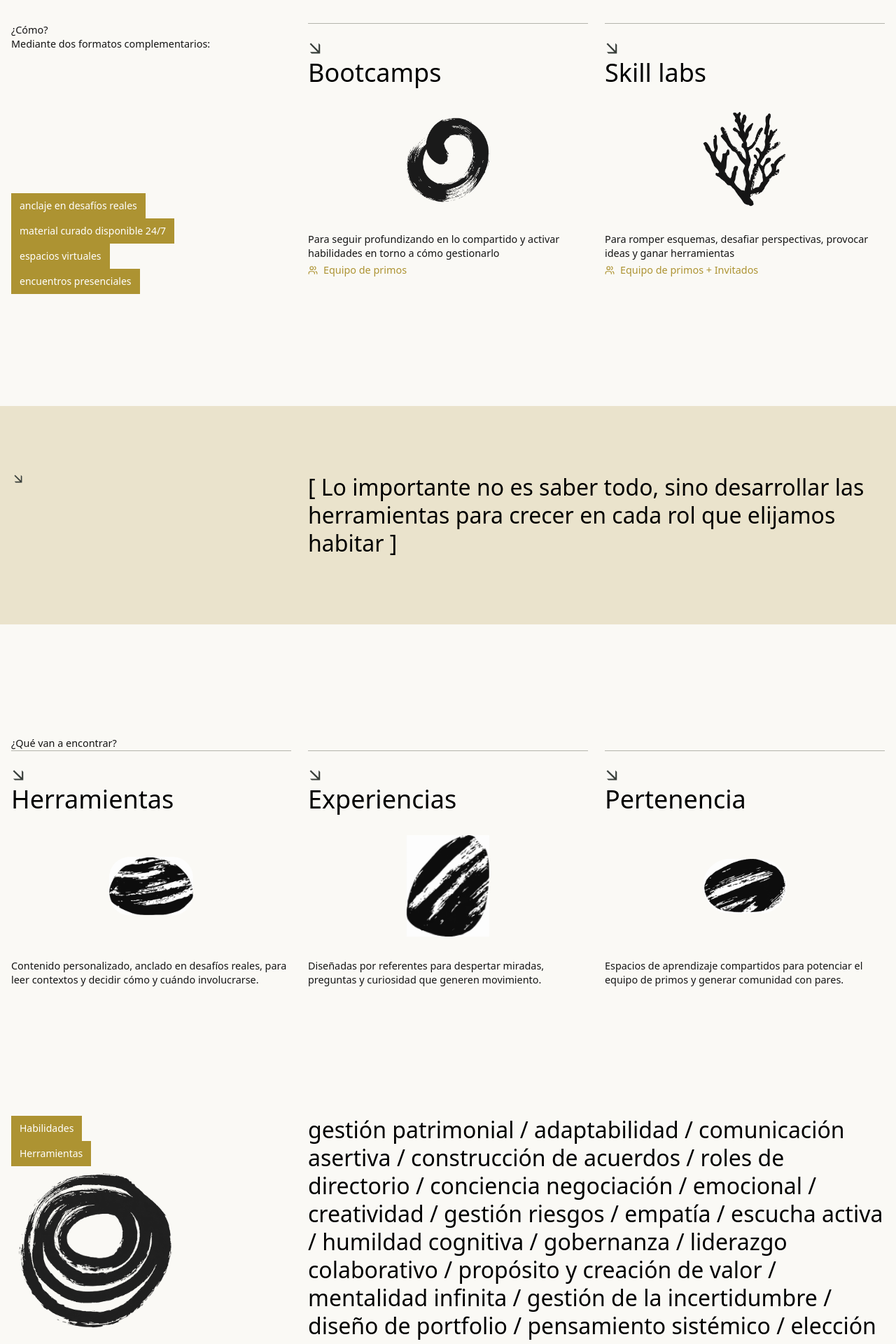
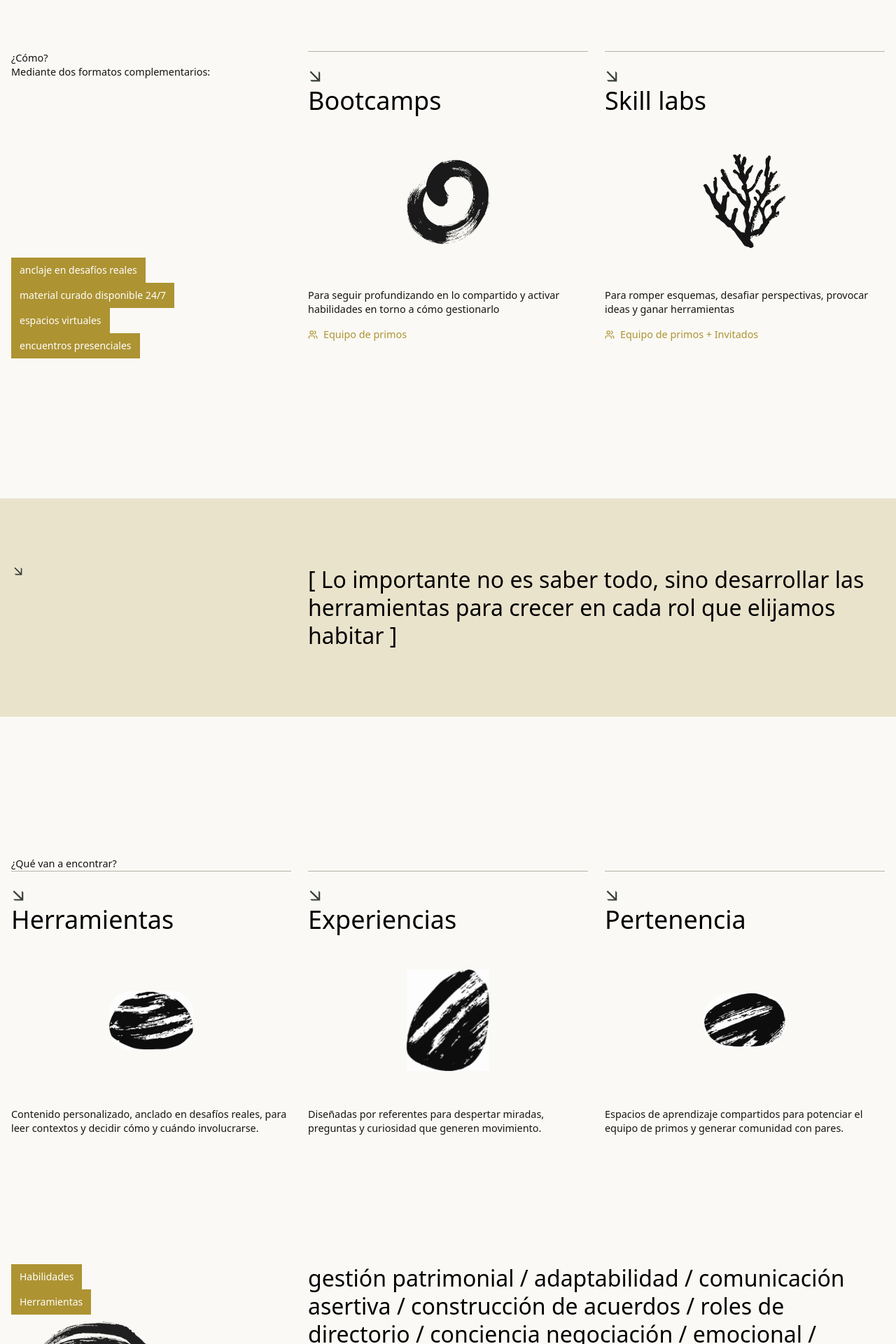
Before and after one commit to deadpine/nextgen, a Next.js app: page / in a window 1280 px wide. Shown: the part 1440-3360 px from the top of the page at 70% size. Built offline with nearby package versions, Linux system fonts and the light colour scheme.

Commit message:
update card and paddings

```diff
--- a/src/app/page.tsx
+++ b/src/app/page.tsx
@@ -54,7 +54,7 @@ export default function Home() {
         </div>
       </section>
 
-      <section className="w-full max-w-7xl mx-auto py-40">
+      <section className="w-full max-w-7xl mx-auto py-50">
         <div className="flex gap-6">
           <div className="w-full flex flex-col justify-between">
             <p>¿Cómo?</p>
@@ -85,7 +85,7 @@ export default function Home() {
         quote="[ Lo importante no es saber todo, sino desarrollar las herramientas para crecer en cada rol que elijamos habitar ]"
       />
 
-      <section className="w-full max-w-7xl mx-auto py-40">
+      <section className="w-full max-w-7xl mx-auto py-50">
         <p>¿Qué van a encontrar?</p>
         <div className="flex gap-6">
           <Card
--- a/src/components/Card.tsx
+++ b/src/components/Card.tsx
@@ -15,7 +15,7 @@ export default function Card({ title, image, description, participants }: CardPr
       <Image src="/images/arrow-down.svg" alt="Arrow down" width={20} height={20} />
       <h2>{title}</h2>
 
-      <div className="w-full min-h-50 flex flex-col items-center justify-center relative">
+      <div className="w-full min-h-60 flex flex-col items-center justify-center relative">
         <Image
           src={image}
           alt={image}
@@ -26,7 +26,7 @@ export default function Card({ title, image, description, participants }: CardPr
       </div>
       <p>{description}</p>
       {participants && (
-        <div className="flex items-center gap-2 text-green-500">
+        <div className="flex items-center gap-2 text-green-500 pt-3">
           <Users className="w-3.5 h-3.5" />
           <p className="text-green-500">{participants}</p>
         </div>
```
